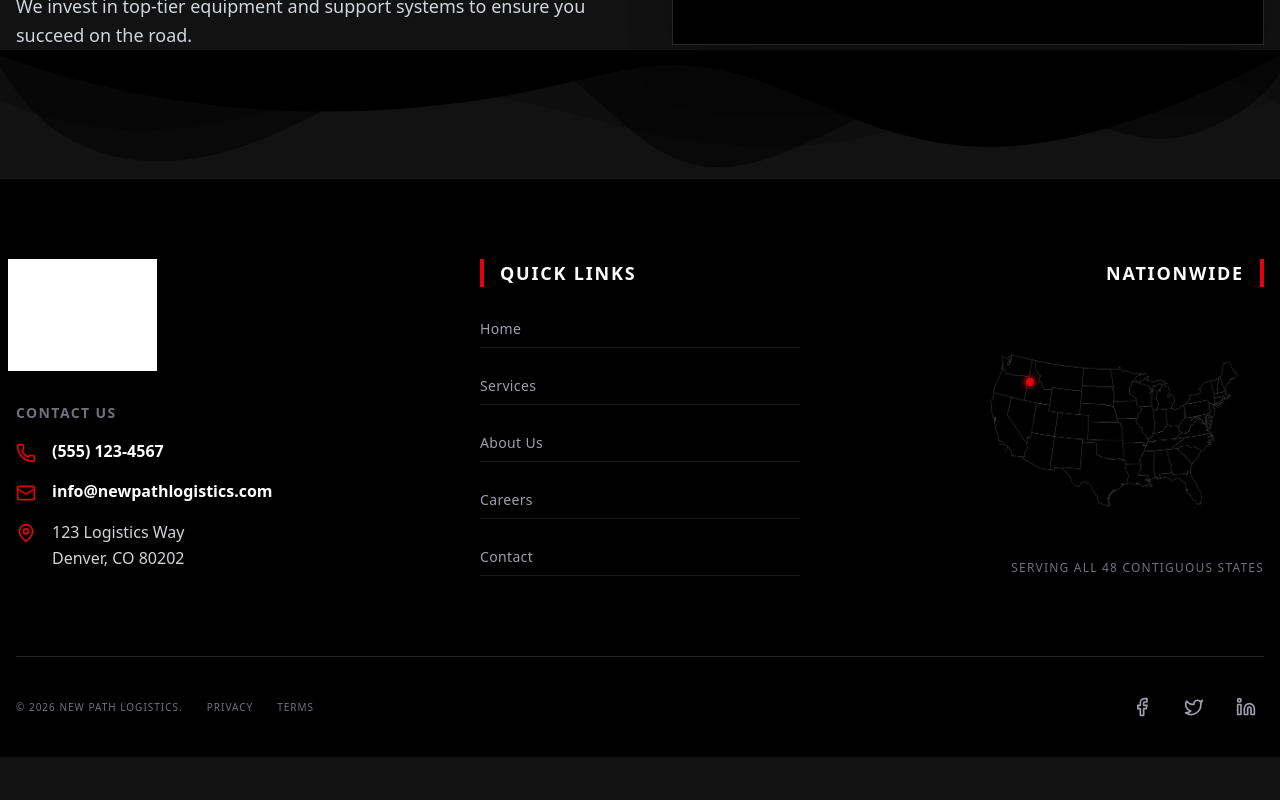
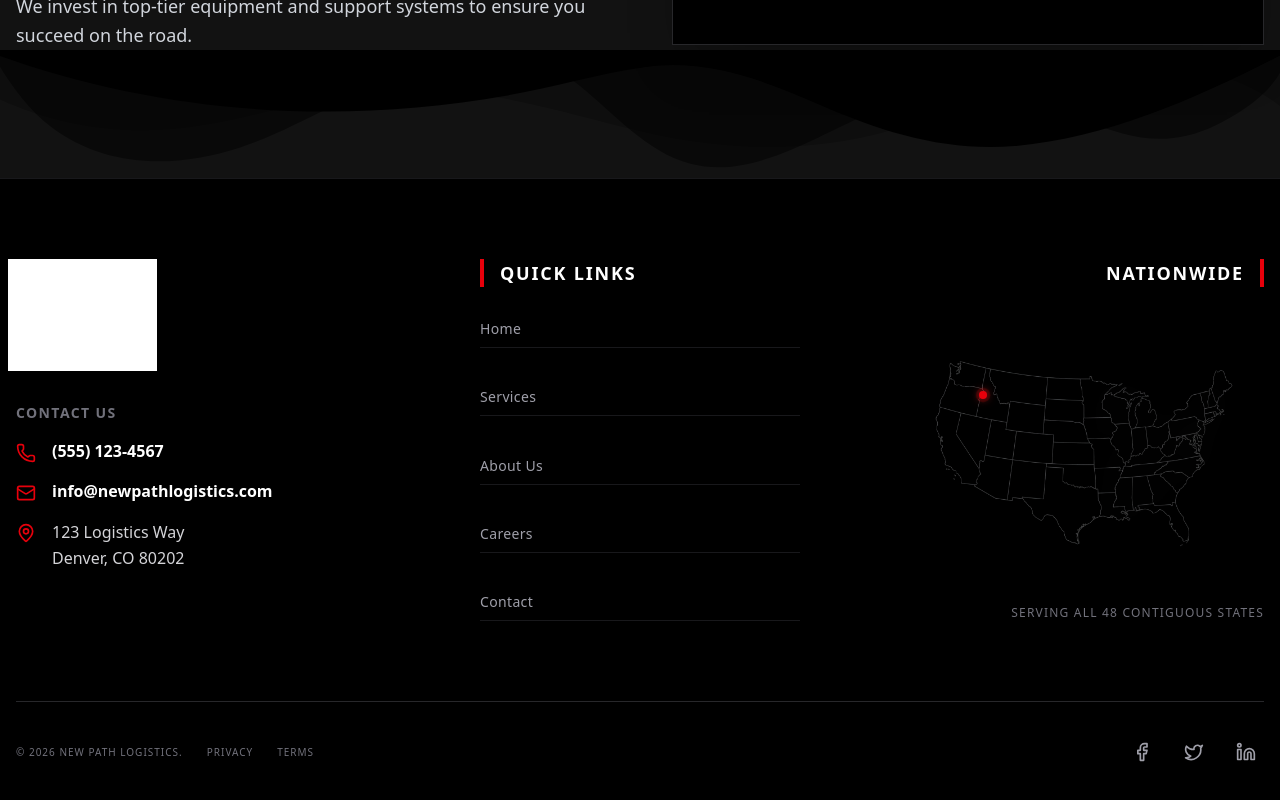
Before and after one commit to saskij/NewPathLogistics, a Next.js app: page / in a window 1280 px wide. Shown: the part 4773-5573 px from the top of the page. Before the commit the page ends 5530 px from the top, so only its background shows below. Built offline with nearby package versions, Linux system fonts and the light colour scheme; grey boxes are pictures that could not be loaded.

Commit message:
Increase footer map size by 1.2x

```diff
--- a/src/components/layout/Footer.tsx
+++ b/src/components/layout/Footer.tsx
@@ -74,7 +74,7 @@ export default function Footer() {
                     {/* Column 3: Nationwide Map */}
                     <div className="flex flex-col items-start md:items-end h-full">
                         <h3 className="text-lg font-bold uppercase tracking-widest mb-8 text-white text-right w-full border-r-4 border-red-600 pr-4">Nationwide</h3>
-                        <div className="relative w-full max-w-[300px] aspect-[4/3] group ml-auto">
+                        <div className="relative w-full max-w-[360px] aspect-[4/3] group ml-auto">
                             <Image
                                 src={mapImg}
                                 alt="Nationwide Coverage Map"
```
